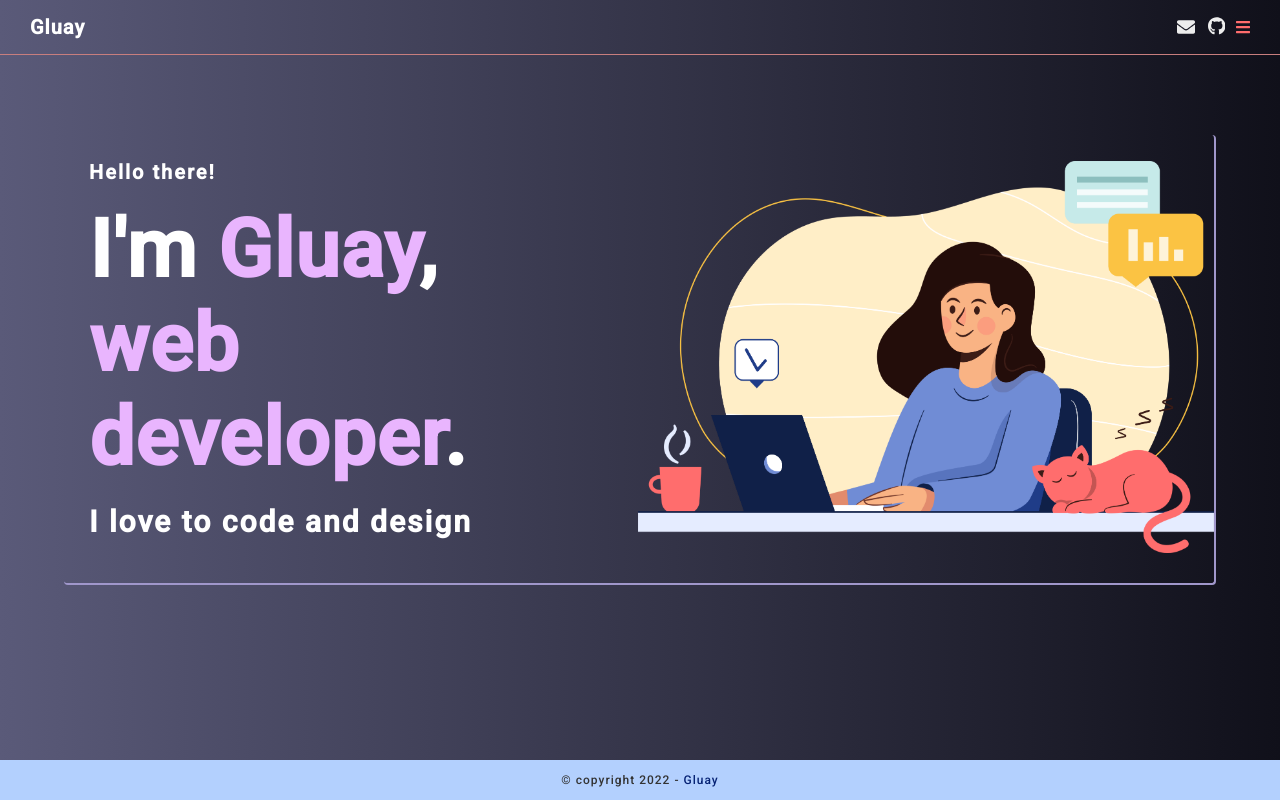
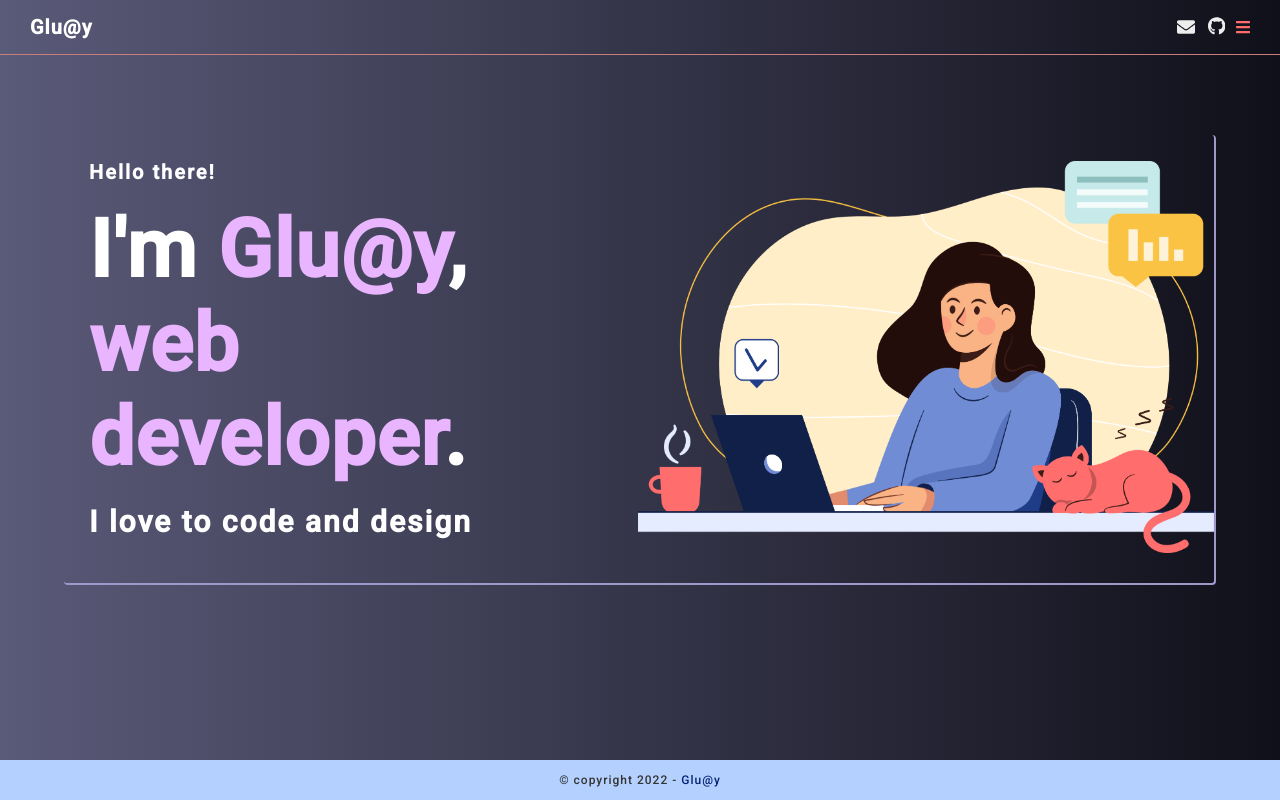
Before and after one commit to Gluay88/portfolio-website, a React (Create React App) app: page /#/ in a window 1280 px wide. Built offline with nearby package versions, Linux system fonts and the light colour scheme.

Commit message:
updated logo

```diff
--- a/src/components/AnimationHome.js
+++ b/src/components/AnimationHome.js
@@ -27,7 +27,7 @@ export class AnimationHome extends Component {
                             <Typist cursor={{ show: false}}>
                             <Typist.Delay ms={1800} />
                                 <h1>
-                                    I'm <span>Gluay</span>, <br /> <span>web developer</span>.
+                                    I'm <span>Glu@y</span>, <br /> <span>web developer</span>.
                                 </h1>
                             </Typist>
                         </div>
--- a/src/components/AnimationStyle.css
+++ b/src/components/AnimationStyle.css
@@ -18,7 +18,7 @@
 }
 
 .gluayInfo {
-    width: 60vw;
+    width: 65vw;
     height: auto;
     margin: 0 0 0 25px;
 
--- a/src/components/Footer.js
+++ b/src/components/Footer.js
@@ -5,7 +5,7 @@ class Footer extends Component {
     render() {
         return (
             <footer className="footer-main">
-                <h2>&copy; copyright 2022 - <a href="http://localhost:3000/">Gluay</a></h2>
+                <h2>&copy; copyright 2022 - <a href="http://localhost:3000/">Glu@y</a></h2>
             </footer>
          );
     }
--- a/src/components/Header.js
+++ b/src/components/Header.js
@@ -9,7 +9,7 @@ function Header() {
 
         return (
             <header className="header">
-                <a href="https://gluay88.github.io/portfolio-website">Gluay</a>
+                <a href="https://gluay88.github.io/portfolio-website">Glu@y</a>
                 <EmailLogo />
                 <GitHub />
                 <Navigation />
```
